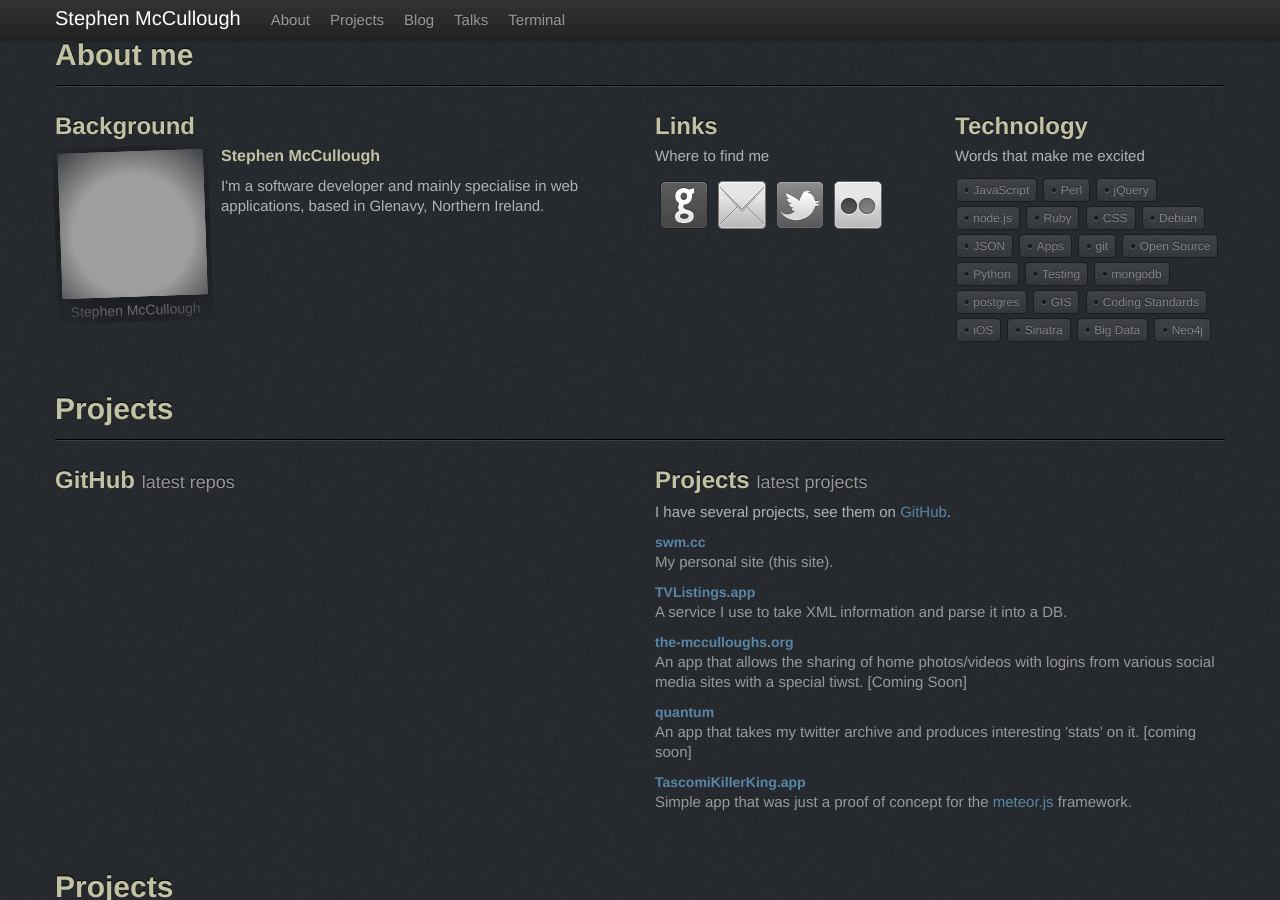
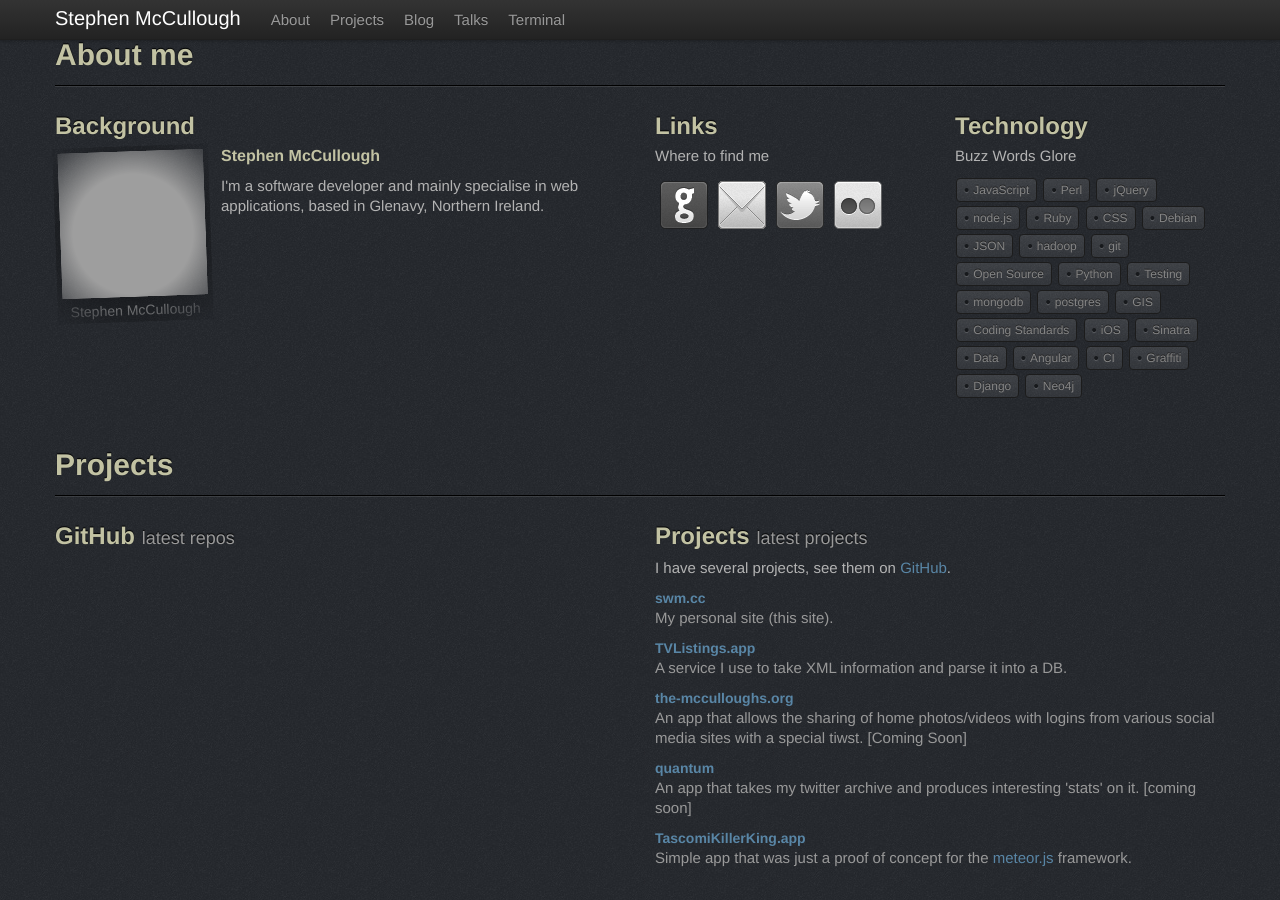
Before and after one commit to swmcc/swmcc.github.io, a Jekyll site: the page built from index.html, in a window 1280 px wide and 900 px high. Built offline with Jekyll 4.4.1, drawn with Linux system fonts in a browser that asks for light colours; nearby versions of some CDN libraries; the list of posts is cut into pages by our own code; grey boxes are pictures that could not be loaded.

Commit message:
Added a few more buzz words

```diff
--- a/index.html
+++ b/index.html
@@ -40,7 +40,7 @@ is_index: true
 		</div>
 		<div class="span3">
 			<h2>Technology</h2>
-			<p>Words that make me excited</p>
+			<p>Buzz Words Glore</p>
 			<ul id="tech-words">
 				<li>JavaScript</li>
 				<li>Perl</li>
@@ -50,7 +50,7 @@ is_index: true
 				<li>CSS</li>
 				<li>Debian</li>
 				<li>JSON</li>
-				<li>Apps</li>
+				<li>hadoop</li>
 				<li>git</li>
 				<li>Open Source</li>
 				<li>Python</li>
@@ -61,7 +61,11 @@ is_index: true
 				<li>Coding Standards</li>
 				<li>iOS</li>
 				<li>Sinatra</li>
-				<li>Big Data</li>
+				<li>Data</li>
+                                <li>Angular</li>
+                                <li>CI</li>
+                                <li>Graffiti</li>
+                                <li>Django</li>
 				<li>Neo4j</li>
 			</ul>
 		</div>
```
